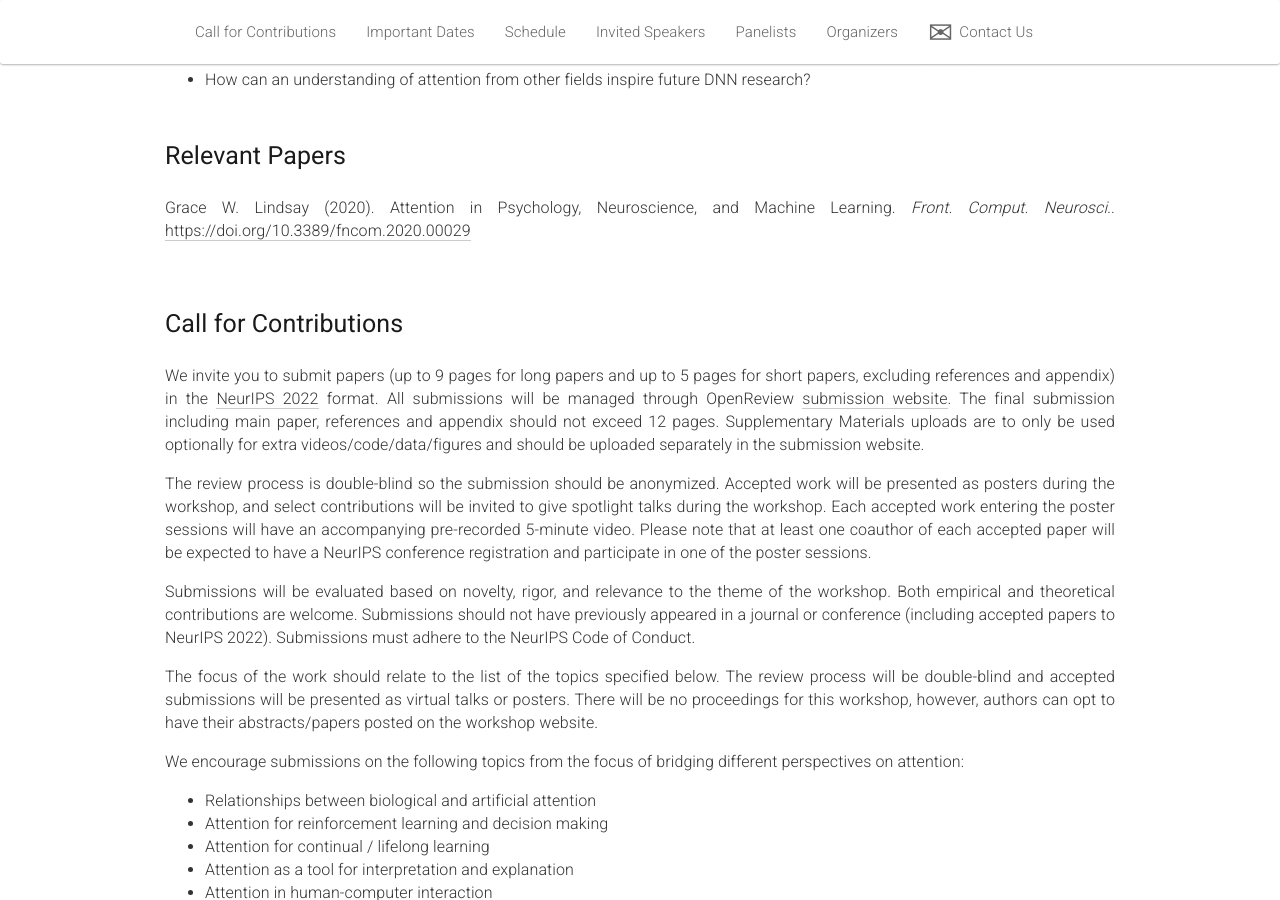
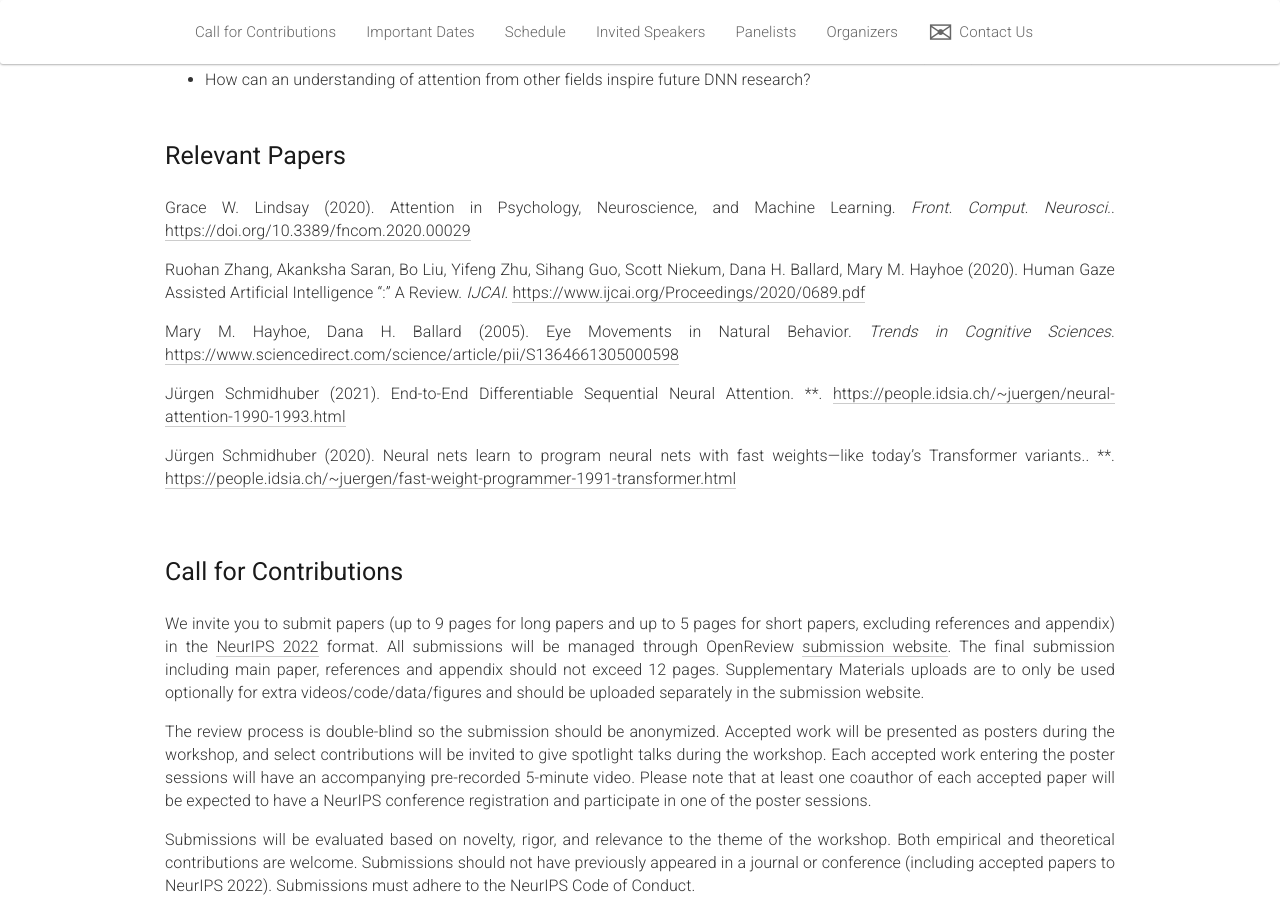
Before and after one commit to attention-learning-workshop/attention-learning-workshop.github.io, a Jekyll site: the page built from _pages/home_2022.md, in a window 1280 px wide and 900 px high, scrolled down 1684 px. Built offline with Jekyll 4.4.1, drawn with Linux system fonts in a browser that asks for light colours; nearby versions of some CDN libraries.

Commit message:
more papers

```diff
--- a/_data/papers.yml
+++ b/_data/papers.yml
@@ -3,3 +3,25 @@
   year: 2020
   venue: Front. Comput. Neurosci.
   link: https://doi.org/10.3389/fncom.2020.00029
+
+- title: Human Gaze Assisted Artificial Intelligence ":" A Review
+  author: Ruohan Zhang, Akanksha Saran, Bo Liu, Yifeng Zhu, Sihang Guo, Scott Niekum, Dana H. Ballard, Mary M. Hayhoe
+  year: 2020
+  venue: IJCAI
+  link: https://www.ijcai.org/Proceedings/2020/0689.pdf
+
+- title: Eye Movements in Natural Behavior
+  author: Mary M. Hayhoe, Dana H. Ballard
+  year: 2005
+  venue: Trends in Cognitive Sciences
+  link: https://www.sciencedirect.com/science/article/pii/S1364661305000598
+
+- title: End-to-End Differentiable Sequential Neural Attention
+  author: Jürgen Schmidhuber
+  year: 2021
+  link: https://people.idsia.ch/~juergen/neural-attention-1990-1993.html
+
+- title: Neural nets learn to program neural nets with fast weights—like today's Transformer variants.
+  author: Jürgen Schmidhuber
+  year: 2020
+  link: https://people.idsia.ch/~juergen/fast-weight-programmer-1991-transformer.html
```
